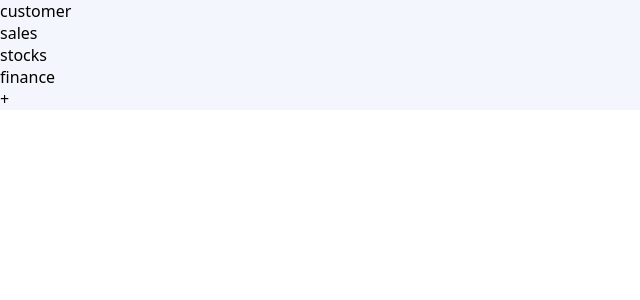
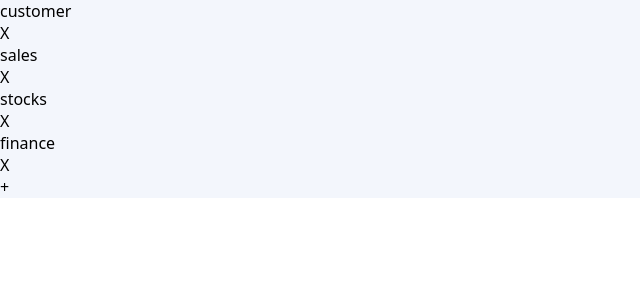
Before and after one commit to AnAtoliy-AA/swimlane, a React (Vite) app in the folder client/: page / in a window 1280 px wide. Shown: the top 300 px of the page, without its empty margins (0-640 px from the left). Built offline with nearby package versions, Linux system fonts and the light colour scheme; the HTML template or start-up script is replaced by a standard one.

Commit message:
feat: remove line

```diff
--- a/client/src/components/AddComponent.tsx
+++ b/client/src/components/AddComponent.tsx
@@ -1,15 +1,15 @@
 import { useCallback } from 'react'
 
 interface IProps {
-  cb?: VoidFunction
+  add?: VoidFunction
 }
 
-const AddComponent = ({ cb }: IProps) => {
+const AddComponent = ({ add }: IProps) => {
   const handleClick = useCallback(() => {
-    if (cb) {
-      cb()
+    if (add) {
+      add()
     }
-  }, [cb])
+  }, [add])
 
   return <div onClick={handleClick}>+</div>
 }
--- a/client/src/components/lines/Line.tsx
+++ b/client/src/components/lines/Line.tsx
@@ -1,13 +1,22 @@
 import { ILine } from '@/types/ILine'
+import { useCallback } from 'react'
 
 interface IProps {
   line: ILine
+  remove?: (id: number | string) => void
 }
 
-const Line = ({ line }: IProps) => {
+const Line = ({ line, remove }: IProps) => {
+  const handleRemove = useCallback(() => {
+    if (remove) {
+      remove(line.id)
+    }
+  }, [line.id, remove])
+
   return (
     <>
       <p>{line.name}</p>
+      <p onClick={handleRemove}>X</p>
     </>
   )
 }
--- a/client/src/components/lines/LinesWrapper.tsx
+++ b/client/src/components/lines/LinesWrapper.tsx
@@ -24,6 +24,7 @@ const Wrapper = styled.div<{
 
 const LinesWrapper = () => {
   const [lines, setLines] = useState<Array<ILine>>(mockLines)
+
   const addLine = useCallback(() => {
     setLines((prev) => {
       const lastItemId = prev[length - 1]?.id
@@ -32,12 +33,16 @@ const LinesWrapper = () => {
     })
   }, [])
 
+  const removeLine = useCallback((id: number | string) => {
+    setLines((prev) => prev.filter((line) => line.id !== id))
+  }, [])
+
   return (
     <Wrapper>
       {lines.map((line: ILine) => {
-        return <Line line={line} />
+        return <Line line={line} remove={removeLine} />
       })}
-      <AddComponent cb={addLine} />
+      <AddComponent add={addLine} />
     </Wrapper>
   )
 }
```
